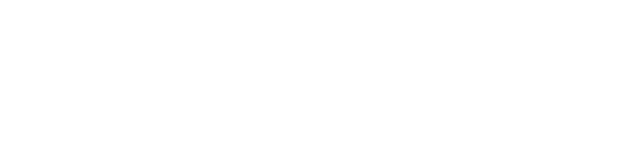
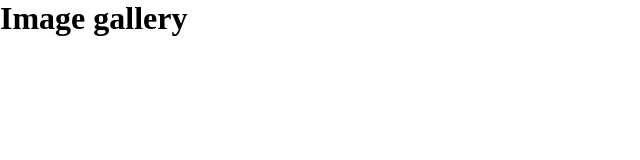
Before and after one commit to Junkohoutarou/HTML_CSS_JS, a plain HTML site: page Grid/index.html in a window 1280 px wide. Shown: the whole page, without its empty margins (0-640 px from the left). Drawn offline with Linux system fonts and the light colour scheme.

Commit message:
Update index.html

```diff
--- a/Grid/index.html
+++ b/Grid/index.html
@@ -6,5 +6,11 @@
          <title>Document</title>
          <link rel="stylesheet" href="styles.css">
     </head>
+    <body>
+        <main class="grid">
+            <h1 class="title">Image gallery</h1>
 
+        </main>
+        <script src="main.js"></script.></script>
+    </body>
 </html>
```
